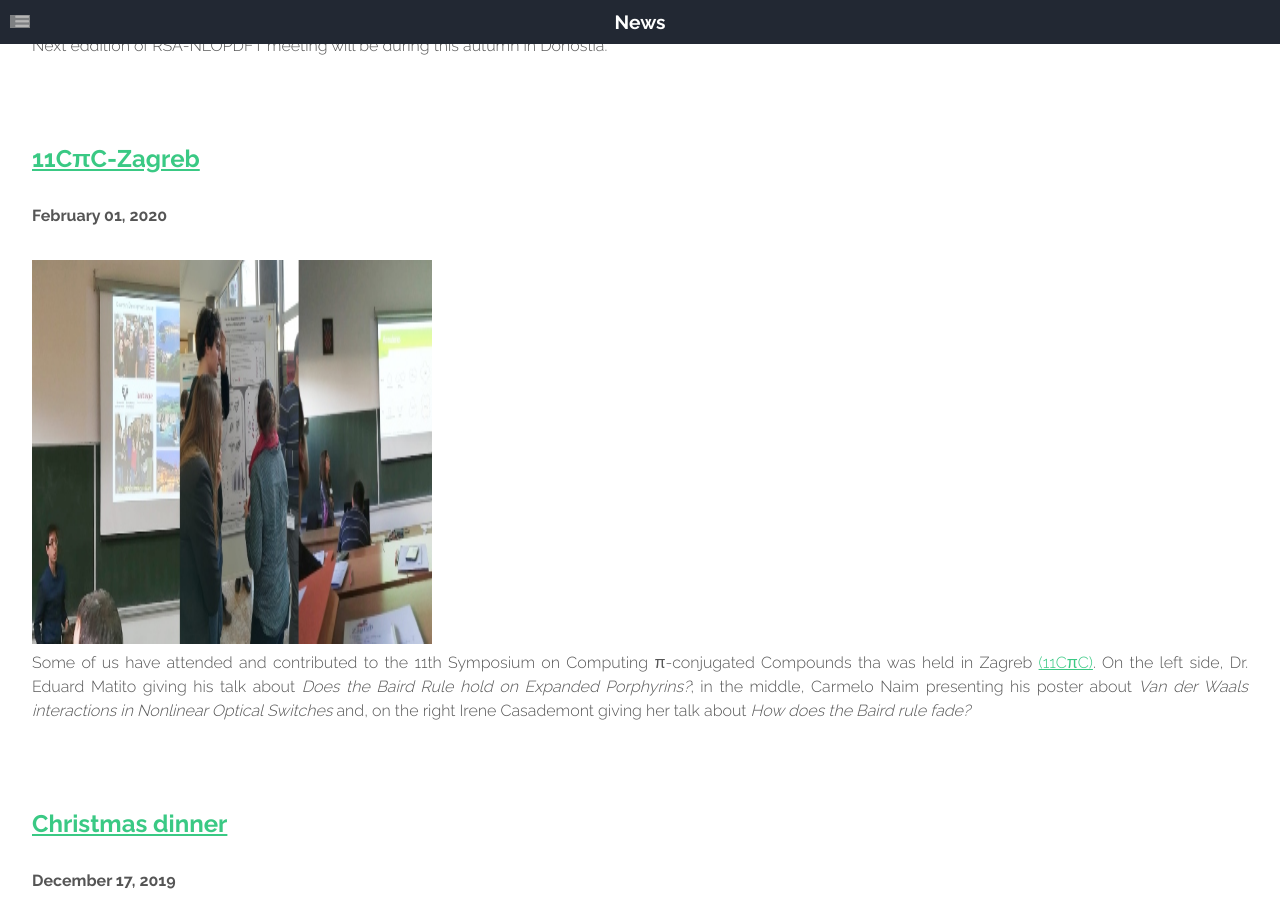
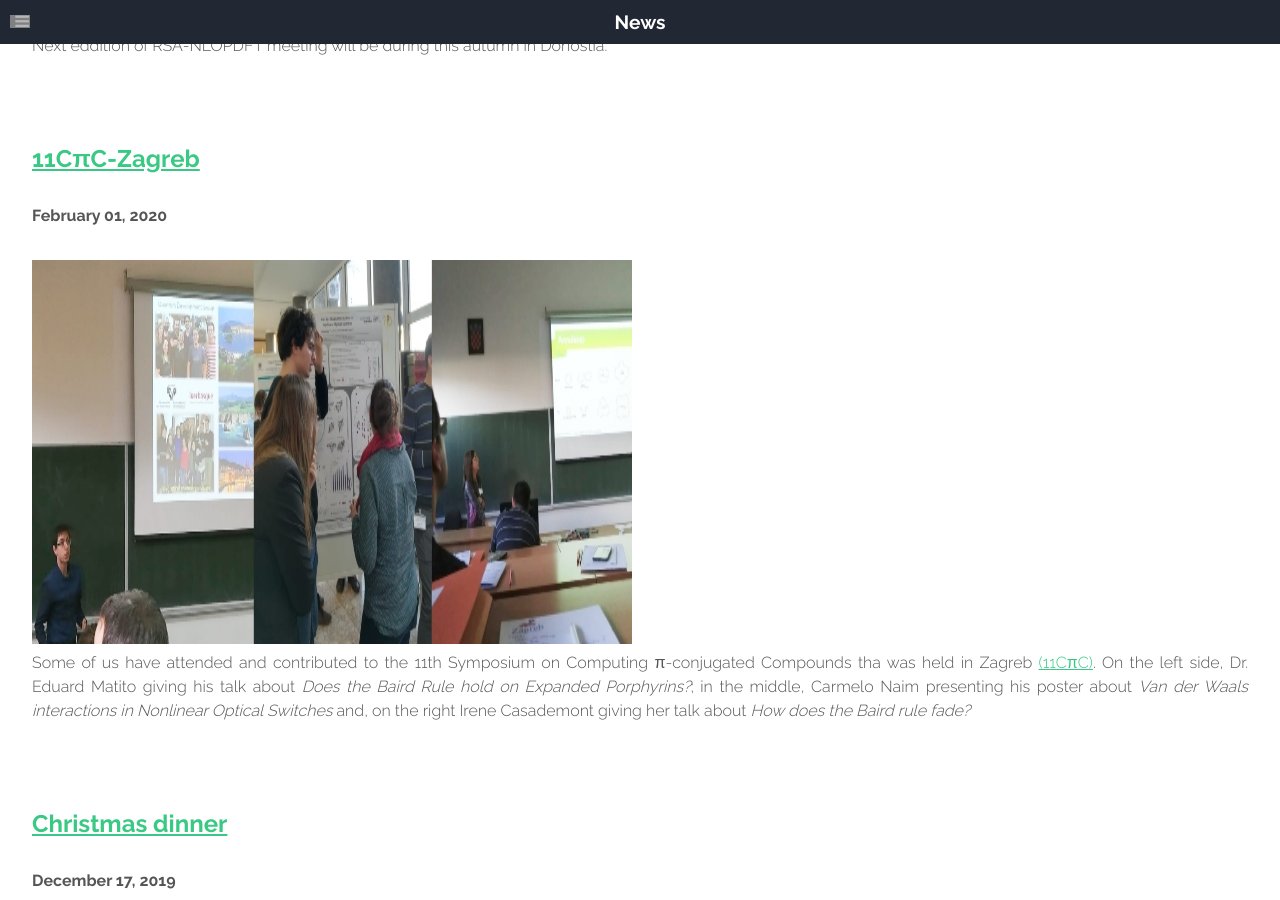
Before and after one commit to old-jekyll-templates/Horizons-Jekyll-Theme, a Jekyll site: the page built from blog/index.html, in a window 1280 px wide and 900 px high, scrolled down 1396 px. Built offline with Jekyll 4.4.1, drawn with Linux system fonts in a browser that asks for light colours; the list of posts is cut into pages by our own code; comment, search, counter and statistics services are not loaded; grey boxes are pictures that could not be loaded.

Commit message:
Update index.html

```diff
--- a/blog/index.html
+++ b/blog/index.html
@@ -23,7 +23,7 @@ layout: main
 
 							<a href="{{post.url | prepend: site.baseurl}}"><h2>{{ post.title }}</h2></a>
 							<p>{{ post.subtitle }}</p>
-			<img src="{{ site.baseurl }}/assets/{{ post.featured }}" alt=""  style="height: 30vw; max-width: 400px">
+			<img src="{{ site.baseurl }}/assets/{{ post.featured }}" alt=""  style="height: 30vw; max-width: 600px">
 							{{ post.excerpt }}
 						     </li>
 						{% endfor %}
```
